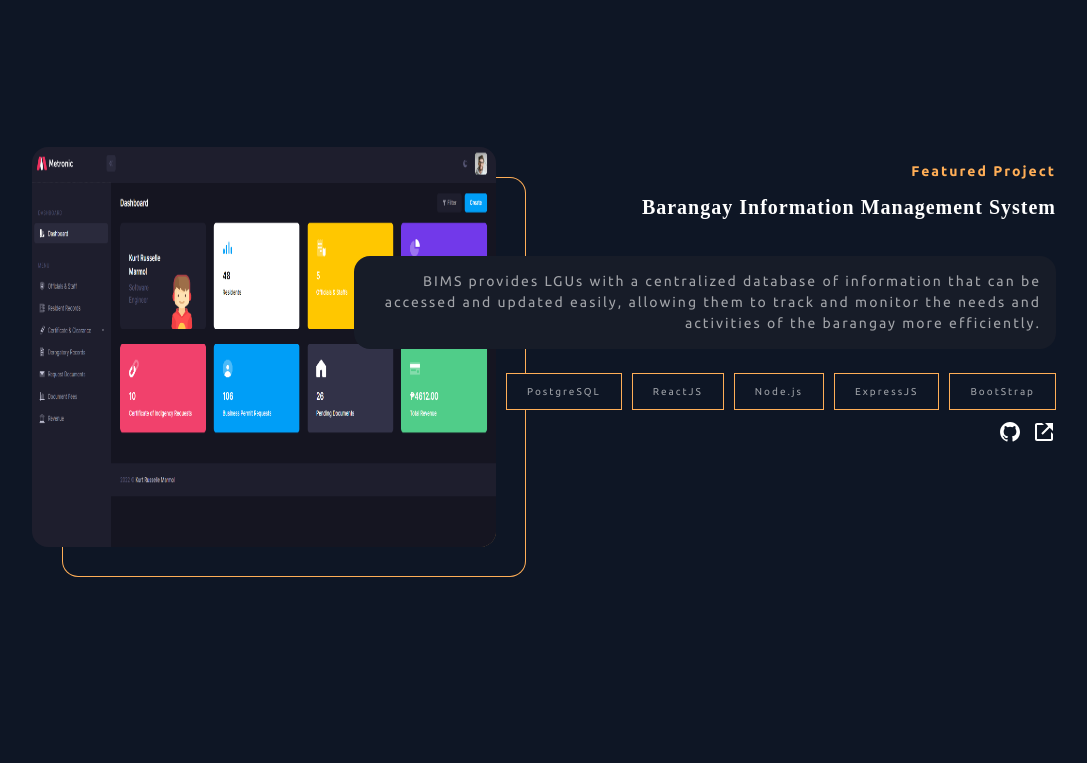
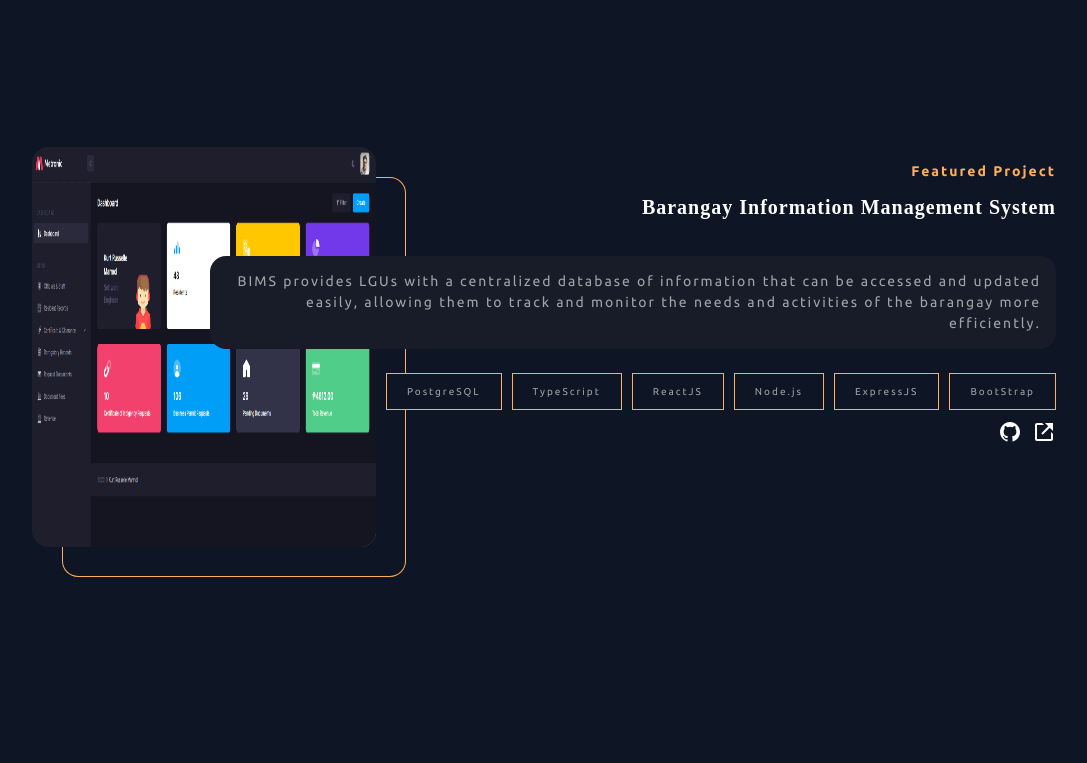
Before and after one commit to jkrmarmol/v2, a React (Vite) app in the folder react/: page / in a window 1280 px wide. Shown: the part 2000-2763 px from the top of the page, without its empty margins (96-1183 px from the left). Built offline with nearby package versions, Linux system fonts and the light colour scheme; a web font is replaced by a local one.

Commit message:
update project infos

```diff
--- a/react/src/components/project/projectInfo.ts
+++ b/react/src/components/project/projectInfo.ts
@@ -8,7 +8,7 @@ export const projectInfo: any = [
   {
     title: 'Barangay Information Management System',
     details: 'BIMS provides LGUs with a centralized database of information that can be accessed and updated easily, allowing them to track and monitor the needs and activities of the barangay more efficiently.',
-    techUsed: ['PostgreSQL', 'ReactJS', 'Node.js', 'ExpressJS', 'BootStrap'],
+    techUsed: ['PostgreSQL', 'TypeScript', 'ReactJS', 'Node.js', 'ExpressJS', 'BootStrap'],
     image: BMISCover,
     github: 'not-available',
     view: 'https://www.youtube.com/watch?v=SZptpkdpzL0&t=21s'
@@ -16,7 +16,7 @@ export const projectInfo: any = [
   {
     title: 'CatGPT',
     details: 'Have you ever wanted to chat with a playful cat? Look no further! Meet your new virtual friend - the "Meow Meow" chatbot, ready to meow back at you with accurate answers to your questions.',
-    techUsed: ['TypeScript', 'Vite.js', 'ReactJS', 'Redux', 'Toolkit'],
+    techUsed: ['TypeScript', 'Vite.js', 'ReactJS', 'Redux Toolkit'],
     image: CatGPTCover,
     github: 'https://github.com/jkrmarmol/CatGPT',
     view: 'https://catgpt-km.vercel.app/'
@@ -24,7 +24,7 @@ export const projectInfo: any = [
   {
     title: 'Fight Covid & PH Covid API',
     details: 'The COVID-19 API and tracking website for the Philippines provide real-time data on cases, recoveries, and deaths, aiding in decision-making, precaution-taking, and community protection during the pandemic.',
-    techUsed: ['ReactJS', 'Redux Toolkit', 'JavaScript ES6'],
+    techUsed: ['CRA', 'ReactJS', 'Redux Toolkit', 'JavaScript', 'Node.js', 'Express.js'],
     image: FightCovid,
     github: 'https://github.com/jkrmarmol/fight-covid',
     view: 'https://fightcovid.vercel.app/'
@@ -32,7 +32,7 @@ export const projectInfo: any = [
   {
     title: 'School Enrollment System',
     details: 'Introducing a web enrollment system can streamline the registration process, provide a user-friendly platform, automate tasks, reduce paperwork, eliminate manual data entry errors, and enhance the overall experience for users, ultimately saving time and resources for the organization',
-    techUsed: ['HTML', 'CSS', 'PHP', 'MySQL', 'BootStrap'],
+    techUsed: ['HTML', 'CSS', 'JavaScript', 'PHP', 'MySQL', 'BootStrap'],
     image: SESCover,
     github: 'not-available',
     view: 'https://xkurtph.000webhostapp.com/dist/view/login.php'
@@ -40,7 +40,7 @@ export const projectInfo: any = [
   {
     title: 'School Management System',
     details: 'A School Management System streamlines operations, enhances communication, automates tasks, improves efficiency, and provides a user-friendly, secure, and scalable solution for schools to manage student enrollment, attendance, scheduling, grading, and reporting.',
-    techUsed: ['HTML', 'CSS', 'PHP', 'MySQL', 'BootStrap'],
+    techUsed: ['TypeScript', 'ReactJS', 'Node.js', 'Express.js', 'MongoDB', 'Vite.js'],
     image: UnderDevelopment,
     github: 'not-available',
     view: 'not-available'
```
